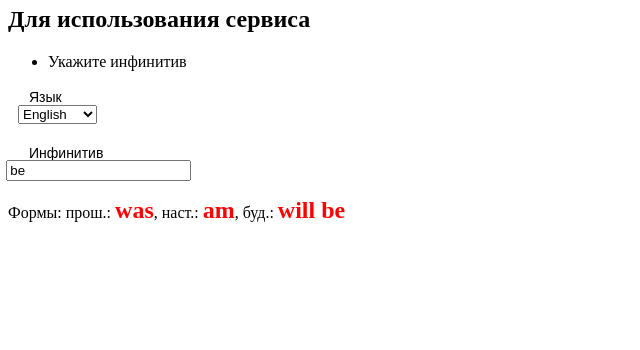
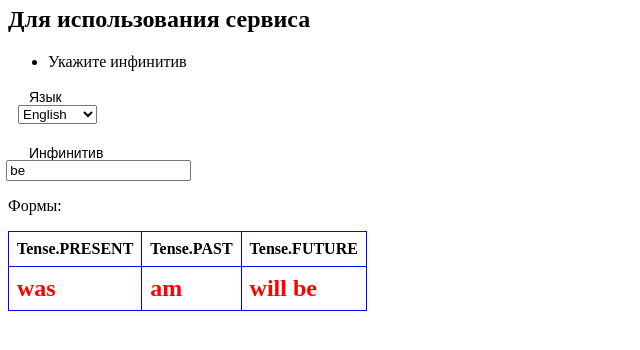
Before and after one commit to Wombatduo/py_morph, a Flask app: page /table in a window 1280 px wide. Shown: the part 154-504 px from the top of the page, without its empty margins (0-640 px from the left). Run offline with Flask 2, Linux system fonts and the light colour scheme; some libraries are stand-ins or nearby versions.

Commit message:
Add table

```diff
--- a/View.py
+++ b/View.py
@@ -3,6 +3,8 @@ from flask import Flask, jsonify, abort, request, make_response, render_template
 from werkzeug.serving import WSGIRequestHandler
 
 import Verb
+
+from RussianVerb import Tense
 
 WSGIRequestHandler.protocol_version = "HTTP/1.1"
 app = Flask(__name__, static_url_path="/static")
@@ -28,7 +30,7 @@ def morph():
 
 @app.route('/table')
 def table():
-    return render_template('tabled.html', langs=languages, verbs=default_verbs)
+    return render_template('table.html', langs=languages, verbs=default_verbs, tenses = Tense)
 
 
 @app.route('/morph/<lang>/<infinitive>', methods=['GET'])
--- a/templates/tabled.html
+++ b/templates/table.html
@@ -49,7 +49,7 @@
         <label for="lang">Язык</label>
         <select onchange="$('#infinitive').val($('#lang option:selected').attr('is'));$('form').submit()" tabindex="2"
                 id="lang" name="lang">
-            {% for lang in langs: %}
+            {% for lang in langs %}
                 <option value="{{ lang }}" is="{{ verbs[lang] }}">{{ langs[lang] }}</option>
             {% endfor %}
         </select><br/><br/><br/>
@@ -71,8 +71,22 @@
 
         </fieldset>
     </FORM>
-    <p>Формы:
-        прош.: <span class="verb" id="1"></span>,
-        наст.: <span class="verb" id="2"></span>,
-        буд.: <span class="verb" id="3"></span></p>
+
+    <p>Формы:</p>
+    <TABLE style="border-collapse: collapse">
+        <TR>
+            {% for tense in tenses %}
+                <TD style="border: 1px solid blue; padding: 0.5em; font-weight: bold">{{ tense }} </TD>
+            {% endfor %}
+        </TR>
+        <TR>
+            {% for tense in tenses %}
+                <TD style="border: 1px solid blue; padding: 0.5em">
+                    <span class="verb" id="{{ tense.value }}"></span>
+                </TD>
+            {% endfor %}
+        </TR>
+    </TABLE>
+
+
 {% endblock %}
```
